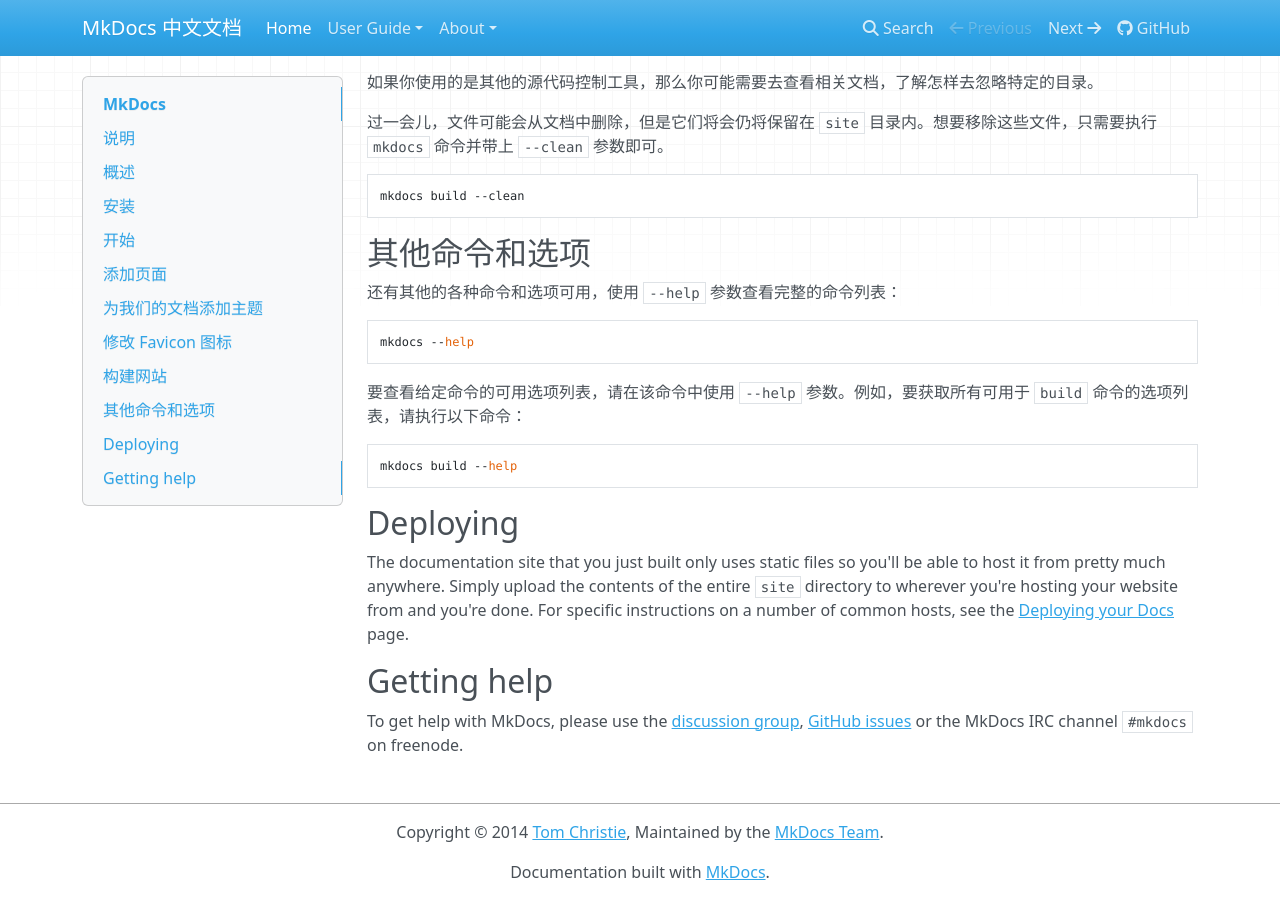
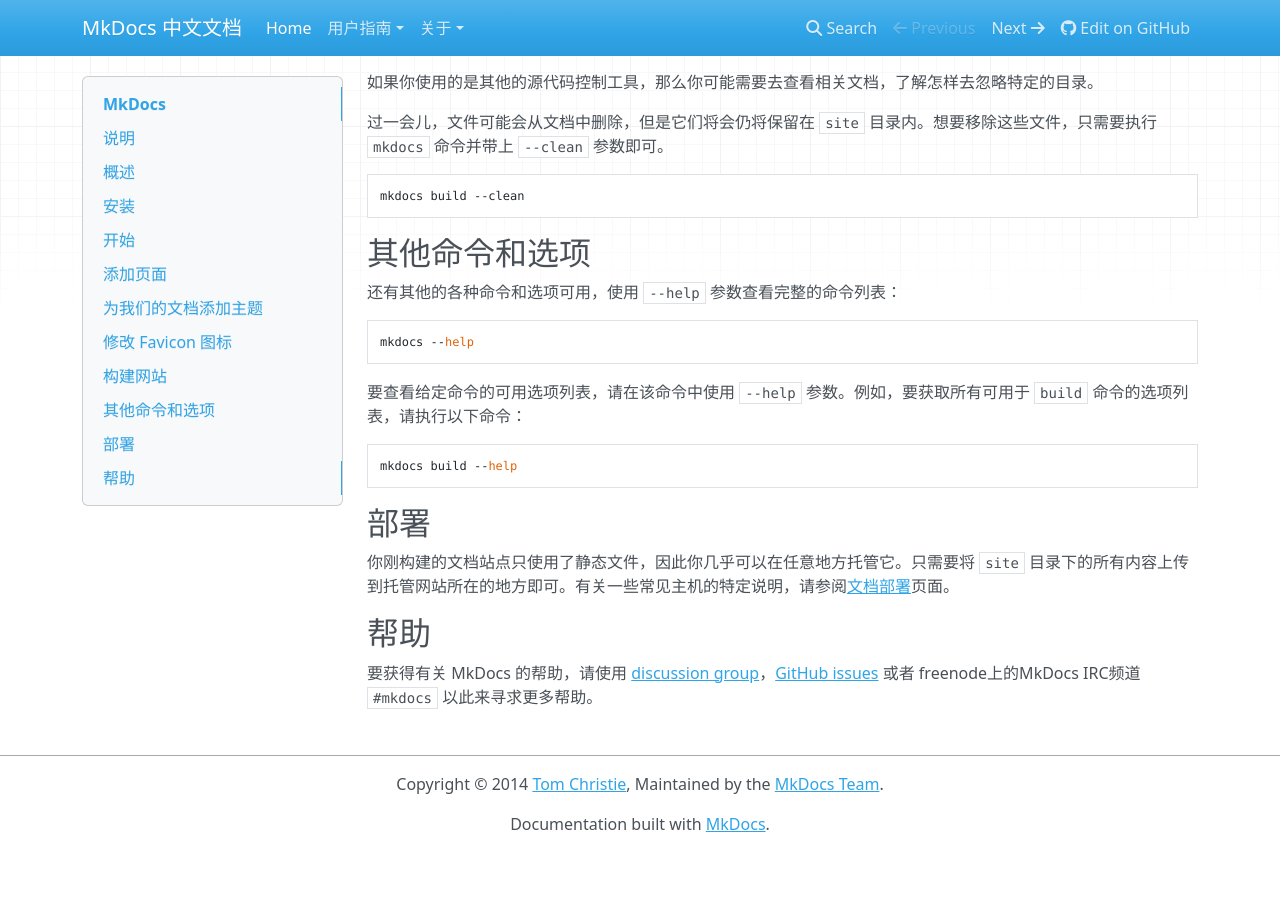
Before and after one commit to foranewlife/mkdocs-cn, an MkDocs documentation site: the page built from docs/index.md, in a window 1280 px wide and 900 px high, scrolled down 7773 px. Built offline with MkDocs 1.6.1, drawn with Linux system fonts in a browser that asks for light colours; nearby versions of some CDN libraries; after the commit the page ends 8625 px from its top, so only the background shows below that.

Commit message:
新增翻译内容

````diff
--- a/docs/index.md
+++ b/docs/index.md
@@ -272,18 +272,13 @@
 mkdocs build --help
 ```
 
-## Deploying
+## 部署
 
-The documentation site that you just built only uses static files so you'll be
-able to host it from pretty much anywhere. Simply upload the contents of the
-entire `site` directory to wherever you're hosting your website from and
-you're done. For specific instructions on a number of common hosts, see the
-[Deploying your Docs][deploy] page.
+你刚构建的文档站点只使用了静态文件，因此你几乎可以在任意地方托管它。只需要将 `site` 目录下的所有内容上传到托管网站所在的地方即可。有关一些常见主机的特定说明，请参阅[文档部署][deploy]页面。
 
-## Getting help
+## 帮助
 
-To get help with MkDocs, please use the [discussion group], [GitHub issues] or
-the MkDocs IRC channel `#mkdocs` on freenode.
+要获得有关 MkDocs 的帮助，请使用 [discussion group]，[GitHub issues] 或者 freenode上的MkDocs IRC频道 `#mkdocs` 以此来寻求更多帮助。
 
 [deploy]: user-guide/deploying-your-docs/
 [mkdocs]: user-guide/styling-your-docs/#mkdocs
--- a/mkdocs.yml
+++ b/mkdocs.yml
@@ -4,7 +4,7 @@
 site_author: MkDocs Team
 
 repo_url: https://github.com/Writeup007/mkdocs-cn
-edit_uri: ""
+edit_uri: "/Writeup007/mkdocs-cn/tree/main/docs"
 
 theme:
     name: mkdocs
@@ -15,14 +15,14 @@
 
 nav:
     - Home: index.md
-    - User Guide:
-        - Writing Your Docs: user-guide/writing-your-docs.md
+    - 用户指南:
+        - 编写文档: user-guide/writing-your-docs.md
         - Styling Your Docs: user-guide/styling-your-docs.md
         - Configuration: user-guide/configuration.md
         - Deploying Your Docs: user-guide/deploying-your-docs.md
         - Custom Themes: user-guide/custom-themes.md
         - Plugins: user-guide/plugins.md
-    - About:
+    - 关于:
         - Release Notes: about/release-notes.md
         - Contributing: about/contributing.md
         - License: about/license.md
````
Also changed, not shown: docs/user-guide/writing-your-docs.md (+7 -3 lines).
